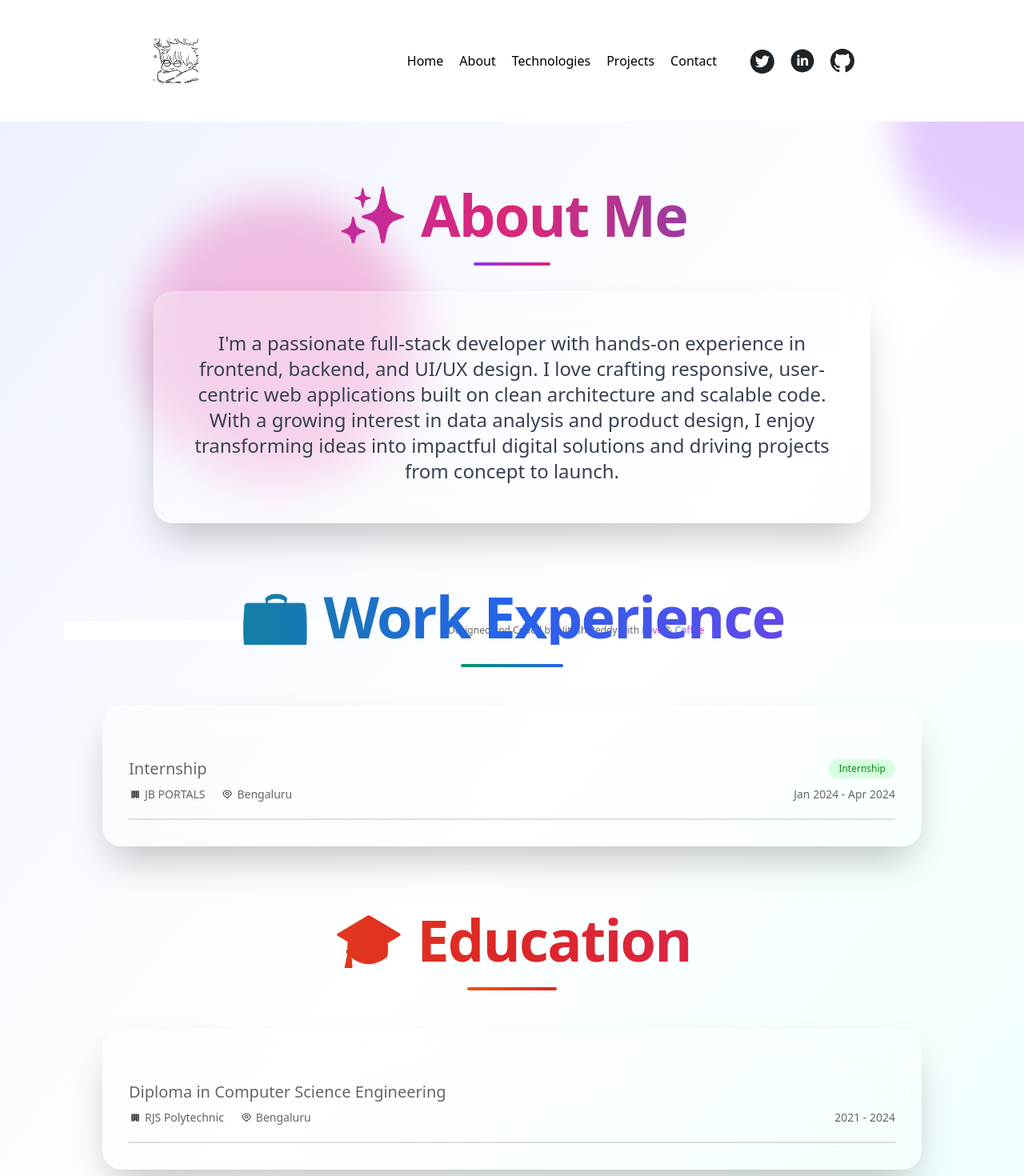
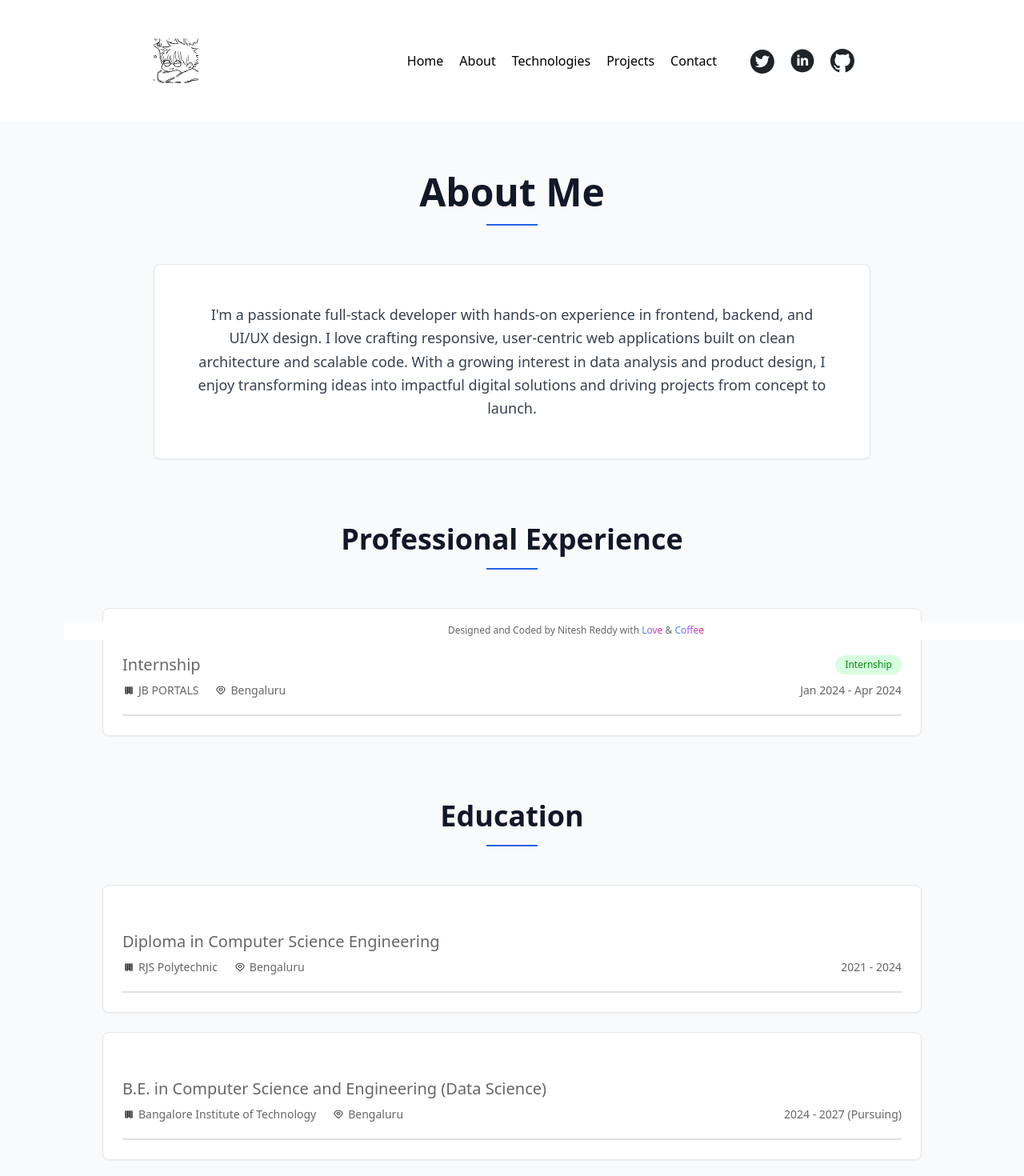
Before and after one commit to PanatiNitesh/Portfolio, a React (Create React App) app in the folder myself/: page /about in a window 1280 px wide. Shown: the top 1470 px of the page at 80% size. Built offline with nearby package versions, Linux system fonts and the light colour scheme.

Commit message:
change theme

```diff
--- a/myself/src/Pages/About.js
+++ b/myself/src/Pages/About.js
@@ -4,51 +4,36 @@ import { personalDetails, workDetails, eduDetails } from "../Details";
 
 function About() {
   return (
-    <main className="min-h-screen bg-gradient-to-br from-indigo-50 via-white to-cyan-50 dark:from-gray-900 dark:via-purple-900 dark:to-violet-900 relative overflow-hidden">
-      {/* Animated Background Elements */}
-      <div className="absolute inset-0 overflow-hidden pointer-events-none">
-        <div className="absolute -top-40 -right-40 w-80 h-80 bg-purple-300 rounded-full mix-blend-multiply filter blur-xl opacity-70 animate-blob"></div>
-        <div className="absolute -bottom-40 -left-40 w-80 h-80 bg-yellow-300 rounded-full mix-blend-multiply filter blur-xl opacity-70 animate-blob animation-delay-2000"></div>
-        <div className="absolute top-40 left-40 w-80 h-80 bg-pink-300 rounded-full mix-blend-multiply filter blur-xl opacity-70 animate-blob animation-delay-4000"></div>
-      </div>
-
-      <div className="container mx-auto px-6 pt-20 pb-32 relative z-10">
+    <main className="bg-gray-50 dark:bg-gray-900 min-h-screen">
+      <div className="container mx-auto px-6 pt-16 pb-24">
         {/* About Me Section */}
         <section className="mb-20">
-          <div className="text-center mb-8 transform hover:scale-105 transition-all duration-500">
-            <h1 className="text-5xl md:text-7xl font-black bg-gradient-to-r from-purple-600 via-pink-600 to-blue-600 bg-clip-text text-transparent mb-6 tracking-tight leading-tight">
-              ✨ About Me
+          <div className="max-w-4xl mx-auto">
+            <h1 className="text-4xl md:text-5xl font-bold text-gray-900 dark:text-white mb-4 text-center">
+              About Me
             </h1>
-            <div className="w-24 h-1 bg-gradient-to-r from-purple-600 to-pink-600 mx-auto rounded-full"></div>
-          </div>
+            <div className="w-16 h-0.5 bg-blue-600 mx-auto mb-12"></div>
 
-          <div className="backdrop-blur-xl bg-white/30 dark:bg-black/30 p-8 md:p-12 rounded-3xl shadow-2xl border border-white/20 dark:border-gray-700/30 max-w-4xl mx-auto hover:shadow-purple-500/25 transition-all duration-500 hover:-translate-y-2">
-            <p className="text-xl md:text-2xl text-gray-700 dark:text-gray-200 leading-relaxed font-medium text-center">
+            <div className="bg-white dark:bg-gray-800 rounded-lg shadow-sm border border-gray-200 dark:border-gray-700 p-8 md:p-12">
+              <p className="text-lg text-gray-700 dark:text-gray-300 leading-relaxed text-center">
                 {personalDetails.about}
               </p>
+            </div>
           </div>
         </section>
 
         {/* Work Experience Section */}
         <section className="mb-20">
-          <div className="text-center mb-12 transform hover:scale-105 transition-all duration-500">
-            <h1 className="text-5xl md:text-7xl font-black bg-gradient-to-r from-emerald-600 via-blue-600 to-purple-600 bg-clip-text text-transparent mb-6 tracking-tight leading-tight">
-              💼 Work Experience
-            </h1>
-            <div className="w-32 h-1 bg-gradient-to-r from-emerald-600 to-blue-600 mx-auto rounded-full"></div>
-          </div>
+          <div className="max-w-5xl mx-auto">
+            <h2 className="text-3xl md:text-4xl font-bold text-gray-900 dark:text-white mb-4 text-center">
+              Professional Experience
+            </h2>
+            <div className="w-16 h-0.5 bg-blue-600 mx-auto mb-12"></div>
 
-          <div className="grid gap-8 max-w-5xl mx-auto">
+            <div className="space-y-6">
               {React.Children.toArray(
-              workDetails.map(({ Position, Company, Location, Type, Duration }, index) => (
-                <div
-                  className="group backdrop-blur-xl bg-gradient-to-br from-white/40 to-white/20 dark:from-gray-800/40 dark:to-gray-900/20 p-8 rounded-3xl shadow-2xl border border-white/30 dark:border-gray-600/30 hover:shadow-emerald-500/25 transition-all duration-700 hover:-translate-y-3 hover:rotate-1 transform"
-                  style={{
-                    animationDelay: `${index * 100}ms`
-                  }}
-                >
-                  <div className="absolute inset-0 bg-gradient-to-br from-emerald-500/10 to-blue-500/10 rounded-3xl opacity-0 group-hover:opacity-100 transition-opacity duration-500"></div>
-                  <div className="relative z-10">
+                workDetails.map(({ Position, Company, Location, Type, Duration }) => (
+                  <div className="bg-white dark:bg-gray-800 rounded-lg shadow-sm border border-gray-200 dark:border-gray-700 p-6 hover:shadow-md hover:border-blue-300 dark:hover:border-blue-500 transition-all duration-200">
                     <Work
                       position={Position}
                       company={Company}
@@ -57,32 +42,24 @@ function About() {
                       duration={Duration}
                     />
                   </div>
-                </div>
                 ))
               )}
+            </div>
           </div>
         </section>
 
         {/* Education Section */}
         <section>
-          <div className="text-center mb-12 transform hover:scale-105 transition-all duration-500">
-            <h1 className="text-5xl md:text-7xl font-black bg-gradient-to-r from-orange-600 via-red-600 to-pink-600 bg-clip-text text-transparent mb-6 tracking-tight leading-tight">
-              🎓 Education
-            </h1>
-            <div className="w-28 h-1 bg-gradient-to-r from-orange-600 to-red-600 mx-auto rounded-full"></div>
-          </div>
+          <div className="max-w-5xl mx-auto">
+            <h2 className="text-3xl md:text-4xl font-bold text-gray-900 dark:text-white mb-4 text-center">
+              Education
+            </h2>
+            <div className="w-16 h-0.5 bg-blue-600 mx-auto mb-12"></div>
 
-          <div className="grid gap-8 max-w-5xl mx-auto">
+            <div className="space-y-6">
               {React.Children.toArray(
-              eduDetails.map(({ Position, Company, Location, Type, Duration }, index) => (
-                <div
-                  className="group backdrop-blur-xl bg-gradient-to-br from-white/40 to-white/20 dark:from-gray-800/40 dark:to-gray-900/20 p-8 rounded-3xl shadow-2xl border border-white/30 dark:border-gray-600/30 hover:shadow-orange-500/25 transition-all duration-700 hover:-translate-y-3 hover:-rotate-1 transform"
-                  style={{
-                    animationDelay: `${index * 150}ms`
-                  }}
-                >
-                  <div className="absolute inset-0 bg-gradient-to-br from-orange-500/10 to-red-500/10 rounded-3xl opacity-0 group-hover:opacity-100 transition-opacity duration-500"></div>
-                  <div className="relative z-10">
+                eduDetails.map(({ Position, Company, Location, Type, Duration }) => (
+                  <div className="bg-white dark:bg-gray-800 rounded-lg shadow-sm border border-gray-200 dark:border-gray-700 p-6 hover:shadow-md hover:border-blue-300 dark:hover:border-blue-500 transition-all duration-200">
                     <Work
                       position={Position}
                       company={Company}
@@ -91,52 +68,12 @@ function About() {
                       {...(Type && { type: Type })}
                     />
                   </div>
-                </div>
                 ))
               )}
             </div>
+          </div>
         </section>
       </div>
-
-      <style jsx>{`
-        @keyframes blob {
-          0% {
-            transform: translate(0px, 0px) scale(1);
-          }
-          33% {
-            transform: translate(30px, -50px) scale(1.1);
-          }
-          66% {
-            transform: translate(-20px, 20px) scale(0.9);
-          }
-          100% {
-            transform: translate(0px, 0px) scale(1);
-          }
-        }
-
-        .animate-blob {
-          animation: blob 7s infinite;
-        }
-
-        .animation-delay-2000 {
-          animation-delay: 2s;
-        }
-
-        .animation-delay-4000 {
-          animation-delay: 4s;
-        }
-
-        /* Smooth scrolling for the entire page */
-        html {
-          scroll-behavior: smooth;
-        }
-
-        /* Custom gradient text selection */
-        ::selection {
-          background: linear-gradient(45deg, #667eea 0%, #764ba2 100%);
-          color: white;
-        }
-      `}</style>
     </main>
   );
 }
```
Lines whose indentation alone changed are shown as unchanged.
